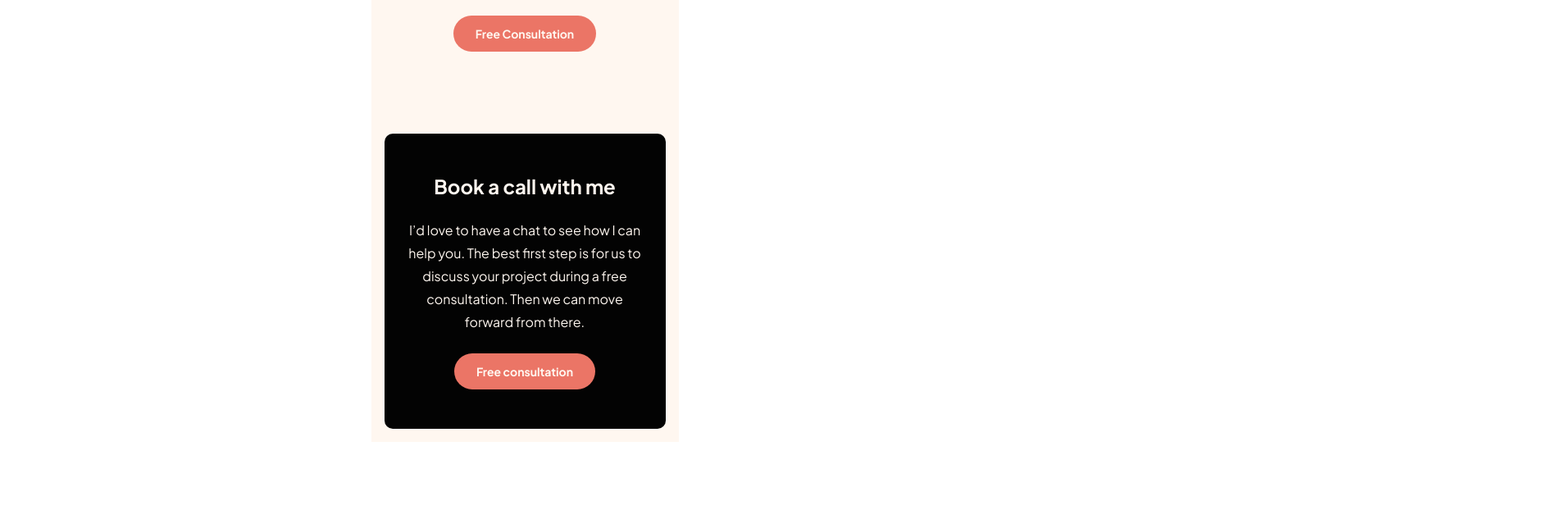
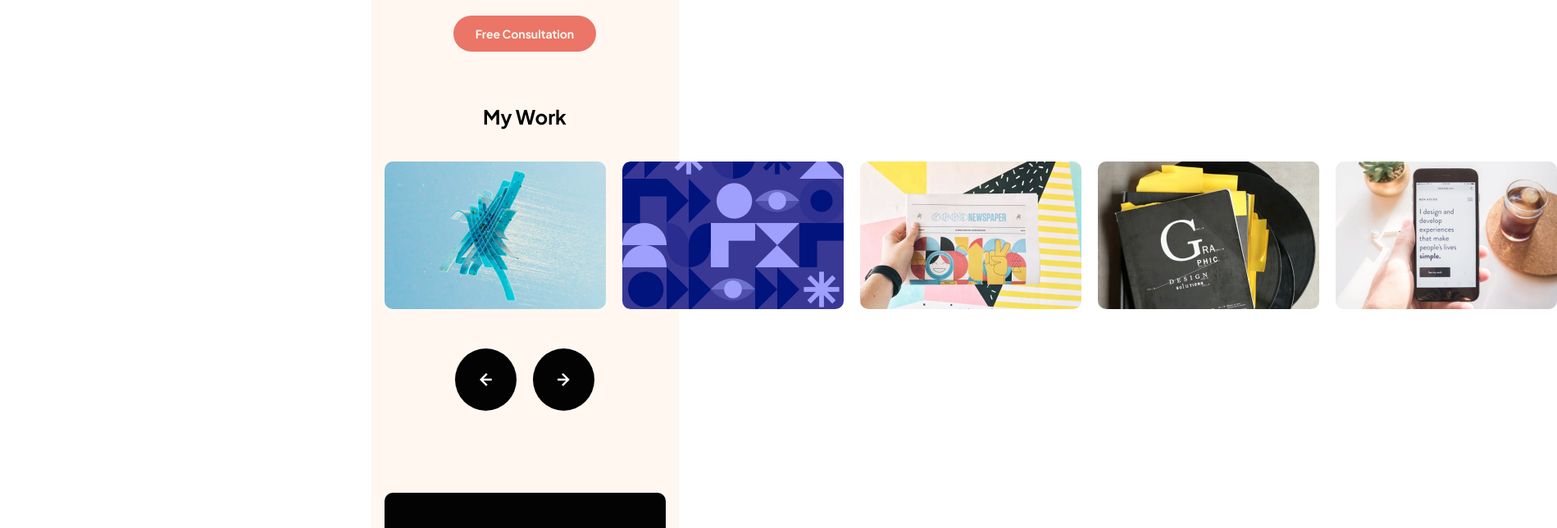
Before and after one commit to gmagnenat/single-page-design-portfolio, a React (Vite) app: page / in a window 1280 px wide. Shown: the part 2160-2804 px from the top of the page at 82% size, 1899 px wide, since content can reach past the window. Before the commit the page ends 2699 px from the top, so only its background shows below. Built offline with nearby package versions, Linux system fonts and the light colour scheme.

Commit message:
add carousel in-progress

```diff
--- a/index.html
+++ b/index.html
@@ -10,6 +10,9 @@
             href="https://fonts.googleapis.com/css2?family=Plus+Jakarta+Sans:wght@400;500;700&display=swap"
             rel="stylesheet"
         />
+        <link rel="stylesheet" type="text/css" charset="UTF-8" href="https://cdnjs.cloudflare.com/ajax/libs/slick-carousel/1.6.0/slick.min.css" />
+        <link rel="stylesheet" type="text/css" href="https://cdnjs.cloudflare.com/ajax/libs/slick-carousel/1.6.0/slick-theme.min.css" />
+
         <title>Vite + React</title>
     </head>
     <body>
--- a/package.json
+++ b/package.json
@@ -11,6 +11,7 @@
   "dependencies": {
     "react": "^18.2.0",
     "react-dom": "^18.2.0",
+    "react-slick": "^0.29.0",
     "sass": "^1.54.3"
   },
   "devDependencies": {
--- a/src/App.jsx
+++ b/src/App.jsx
@@ -4,6 +4,7 @@ import Intro from './components/Intro/Intro';
 import Skills from './components/Skills/Skills';
 import Cta from './components/CtaSection/Cta';
 import BookCall from './components/BookCall/BookCall';
+import Carousel from './components/Carousel/Carousel';
 
 function App() {
     return (
@@ -12,6 +13,7 @@ function App() {
             <Intro />
             <Skills />
             <Cta />
+            <Carousel />
             <BookCall />
         </div>
     );
--- /dev/null
+++ b/src/components/Carousel/Carousel.jsx
@@ -0,0 +1,41 @@
+import React from 'react';
+import './Carousel.scss';
+import Slider from 'react-slick';
+import img1 from '../../assets/image-slide-1.jpg';
+import img2 from '../../assets/image-slide-2.jpg';
+import img3 from '../../assets/image-slide-3.jpg';
+import img4 from '../../assets/image-slide-4.jpg';
+import img5 from '../../assets/image-slide-5.jpg';
+import slideLeft from '../../assets/icon-arrow-left.svg';
+import slideRight from '../../assets/icon-arrow-right.svg';
+
+
+const Carousel = () => {
+
+  // const settings = {
+  //   dots: false,
+  //   infinite: true,
+  //   speed: 500,
+  //   slidesToShow: 1,
+  //   slidesToScroll: 1
+  // };
+
+  return (
+    <div className="carousel">
+    <h2 className='carousel__header'>My Work</h2>
+      <figure className="carousel__slider">
+          <img className="carousel__image" src={img1} alt="" />
+          <img className="carousel__image" src={img2} alt="" />
+          <img className="carousel__image" src={img3} alt="" />
+          <img className="carousel__image" src={img4} alt="" />
+          <img className="carousel__image" src={img5} alt="" />
+      </figure>
+      <div className="carousel__arrows">
+        <img className='carousel_slider_previous' src={slideLeft} alt="" />
+        <img className='carousel_slider_next' src={slideRight} alt="" />
+      </div>
+    </div>
+  )
+}
+
+export default Carousel
--- /dev/null
+++ b/src/components/Carousel/Carousel.scss
@@ -0,0 +1,44 @@
+@use '../../sass/abstracts/variables';
+
+.carousel {
+   margin-top: 4rem;
+   width: 100%;
+}
+
+.carousel__header {
+   font-size: variables.$fs-9;
+   font-weight: variables.$fw-bold;
+   text-align: center;
+   padding-bottom: 2.5rem;
+}
+
+.carousel__slider {
+    width: 1000px;
+    margin: auto;
+    border-radius: 10px;
+  }
+
+.carousel__image {
+    border-radius: 10px;
+    margin-right: 20px;
+    max-width: 100%;
+    max-height: 180px;
+}
+
+.carousel__arrows{
+    display: flex;
+    gap: 20px;
+    justify-content: center;
+    align-items: center;
+    margin-top: 3rem;
+    img {
+      background-color: variables.$clr-neutral-900;
+      padding: 30px;
+      border-radius: 50%;
+      cursor: pointer;
+    }
+}
+
+.carousel__slider {
+  display: flex;
+}
```
Also changed, not shown: 1 other file (tests, documents, lock files or other folders).
